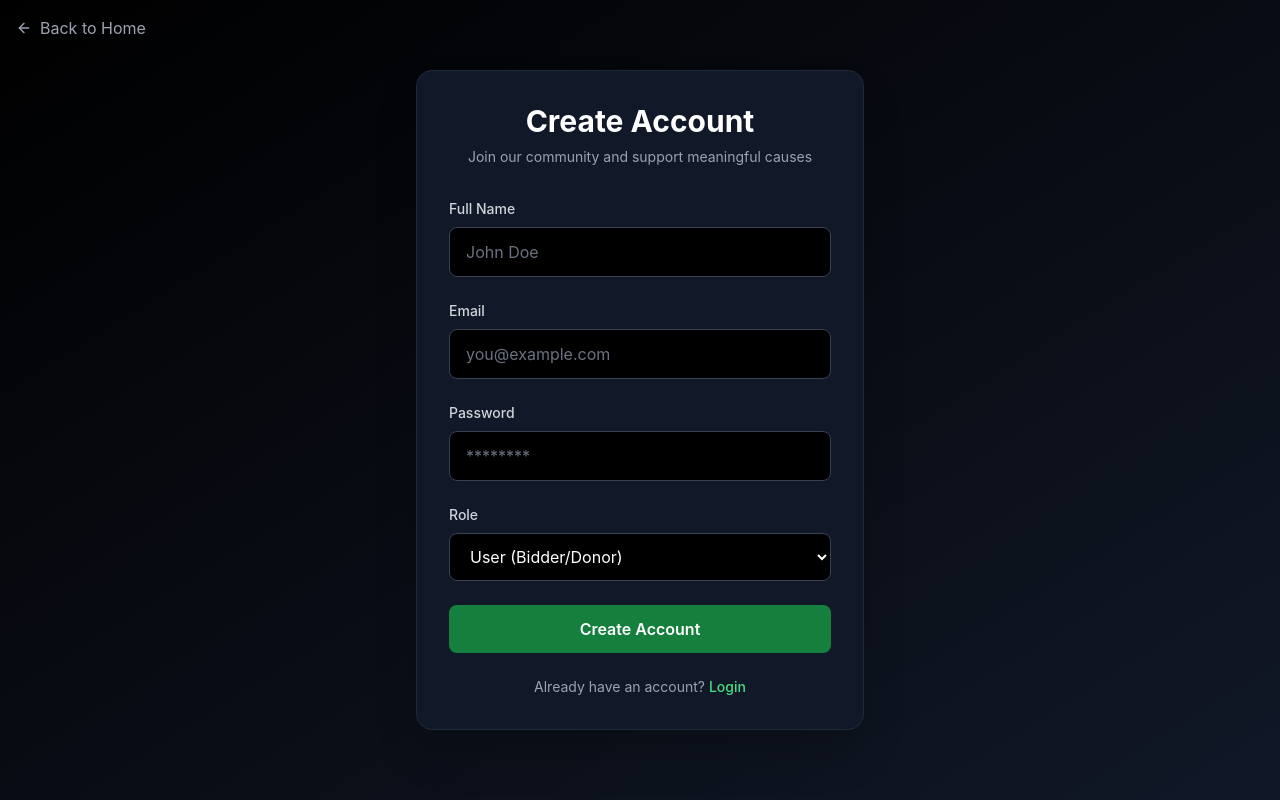
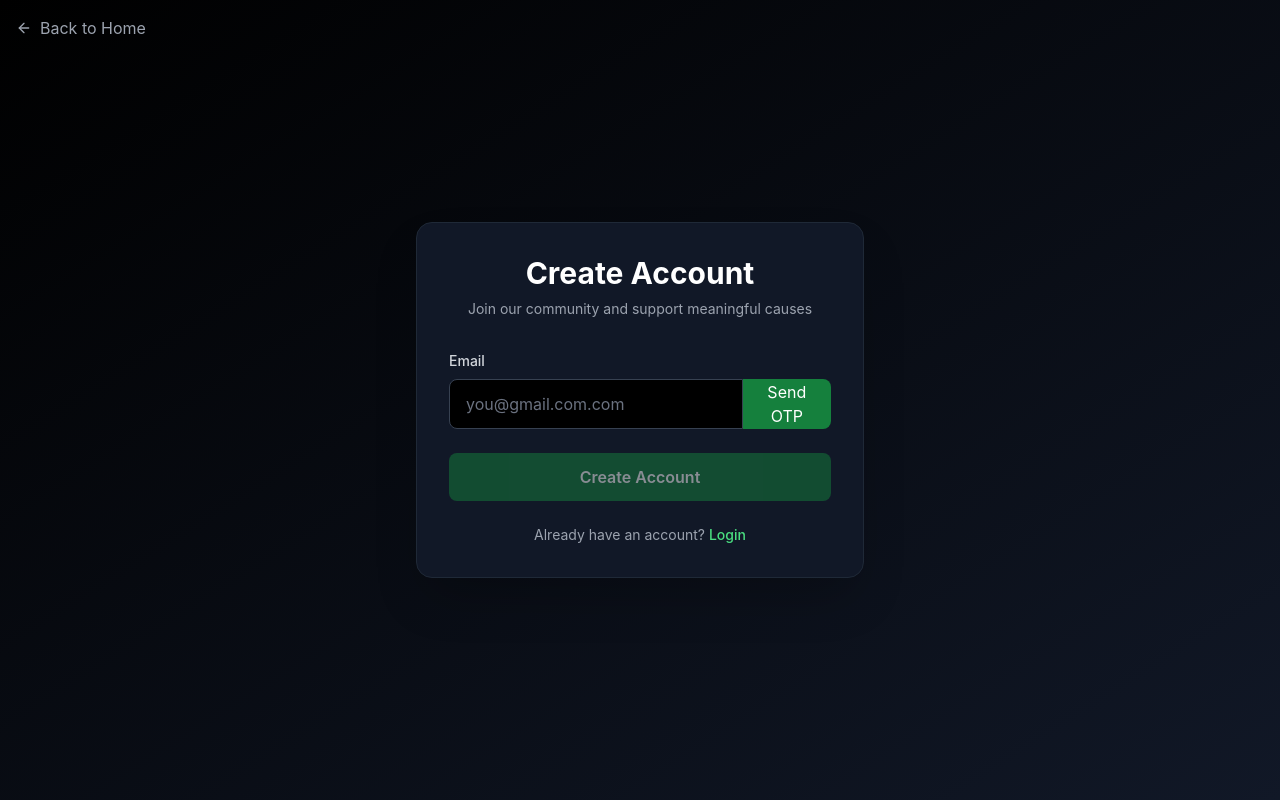
Before and after one commit to rajsingh0202/BidForHope-frontend, a React (Create React App) app: page /register in a window 1280 px wide. Built offline with nearby package versions, Linux system fonts and the light colour scheme.

Commit message:
fix: add new vercel url to CORS list

```diff
--- a/src/pages/Login.jsx
+++ b/src/pages/Login.jsx
@@ -2,16 +2,19 @@ import React, { useState } from 'react';
 import { useDispatch, useSelector } from 'react-redux';
 import { useNavigate, Link } from 'react-router-dom';
 import { loginStart, loginSuccess, loginFailure } from '../redux/slices/authSlice';
-import { login } from '../services/api';
+import { loginSendOtp, loginVerifyOtp } from '../services/api';
 import { toast } from 'react-toastify';
 import { FiArrowLeft } from 'react-icons/fi';
 
 const Login = () => {
+  // All useState INSIDE the component!
   const [formData, setFormData] = useState({
     email: '',
     password: '',
     role: 'user',
   });
+  const [otp, setOtp] = useState('');
+  const [otpSent, setOtpSent] = useState(false);
 
   const dispatch = useDispatch();
   const navigate = useNavigate();
@@ -24,23 +27,40 @@ const Login = () => {
     });
   };
 
-  const handleSubmit = async (e) => {
+  // Step 1: Send OTP after validating credentials
+  const handleSendOtp = async (e) => {
   e.preventDefault();
   dispatch(loginStart());
+  try {
+    await loginSendOtp(formData);
+    dispatch(loginFailure('')); // Reset loading state
+    setOtpSent(true);
+    toast.success('OTP sent to your email!');
+  } catch (error) {
+    const message = error.response?.data?.message || 'Login failed';
+    dispatch(loginFailure(message));
+    toast.error(message);
+  }
+};
 
-    try {
-      const { data } = await login(formData);
-      if (data.user.role !== formData.role) {
-        dispatch(loginFailure('Invalid role selected'));
-        toast.error(`This account is registered as ${data.user.role}, not ${formData.role}`);
+  // Step 2: Verify OTP and complete login
+  const handleVerifyOtp = async (e) => {
+    e.preventDefault();
+    if (!otp || otp.length < 6) {
+      toast.error("Please enter a valid 6-digit OTP.");
       return;
     }
-
+    try {
+      const { data } = await loginVerifyOtp({
+        email: formData.email,
+        role: formData.role,
+        otp,
+      });
       dispatch(loginSuccess(data));
       toast.success(`Welcome back, ${data.user.name}! (${data.user.role.toUpperCase()})`);
       navigate('/dashboard');
     } catch (error) {
-      const message = error.response?.data?.message || 'Login failed';
+      const message = error.response?.data?.message || 'OTP verification failed';
       dispatch(loginFailure(message));
       toast.error(message);
     }
@@ -60,7 +80,8 @@ const Login = () => {
           <p className="mt-2 text-sm text-gray-400">Sign in to your charity auction account</p>
         </div>
 
-        <form onSubmit={handleSubmit} className="space-y-6">
+        {!otpSent ? (
+          <form onSubmit={handleSendOtp} className="space-y-6">
             {/* Role Selection */}
             <div>
               <label htmlFor="role" className="block text-sm font-medium text-gray-300 mb-2">
@@ -79,7 +100,6 @@ const Login = () => {
               </select>
               <p className="mt-1 text-xs text-gray-500">Select the role you registered with</p>
             </div>
-
             <div>
               <label htmlFor="email" className="block text-sm font-medium text-gray-300 mb-2">
                 Email Address
@@ -92,11 +112,10 @@ const Login = () => {
                 value={formData.email}
                 onChange={handleChange}
                 className="w-full px-4 py-3 border border-gray-700 rounded-lg focus:ring-2 focus:ring-blue-600 focus:border-blue-600 bg-black text-white placeholder-gray-500 transition"
-              placeholder="you@example.com"
+                placeholder="you@gmail.com"
                 autoComplete="email"
               />
             </div>
-
             <div>
               <label htmlFor="password" className="block text-sm font-medium text-gray-300 mb-2">
                 Password
@@ -113,17 +132,41 @@ const Login = () => {
                 autoComplete="current-password"
               />
             </div>
-
             <button
               type="submit"
               disabled={loading}
               className="w-full bg-blue-700 hover:bg-blue-600 text-white font-semibold py-3 px-4 rounded-lg shadow-lg transition duration-200 transform hover:scale-105 disabled:opacity-50 disabled:cursor-not-allowed"
             >
-            {loading
-              ? 'Signing in...'
-              : `Sign In as ${formData.role === 'user' ? 'User' : formData.role === 'ngo' ? 'NGO' : 'Admin'}`}
+              {loading ? 'Sending OTP...' : 'Sign In & Get OTP'}
             </button>
           </form>
+        ) : (
+          <form onSubmit={handleVerifyOtp} className="space-y-6">
+            <div>
+              <label htmlFor="otp" className="block text-sm font-medium text-gray-300 mb-2">
+                Enter OTP (sent to your email)
+              </label>
+              <input
+                id="otp"
+                name="otp"
+                type="text"
+                maxLength={6}
+                required
+                value={otp}
+                onChange={e => setOtp(e.target.value)}
+                className="w-full px-4 py-3 border border-gray-700 rounded-lg focus:ring-2 focus:ring-green-600 focus:border-green-600 bg-black text-white placeholder-gray-500 transition"
+                placeholder="Enter OTP"
+              />
+            </div>
+            <button
+              type="submit"
+              disabled={loading || !otp || otp.length < 6}
+              className="w-full bg-green-700 hover:bg-green-600 text-white font-semibold py-3 px-4 rounded-lg shadow-lg transition duration-200 transform hover:scale-105 disabled:opacity-50 disabled:cursor-not-allowed"
+            >
+              {loading ? "Verifying..." : "Verify OTP & Login"}
+            </button>
+          </form>
+        )}
 
         <div className="mt-6 text-center">
           <p className="text-sm text-gray-300">
--- a/src/pages/Register.jsx
+++ b/src/pages/Register.jsx
@@ -2,9 +2,10 @@ import React, { useState } from 'react';
 import { useNavigate, Link } from 'react-router-dom';
 import { toast } from 'react-toastify';
 import { FiArrowLeft } from 'react-icons/fi';
-import { register, createNGO } from '../services/api';
+import { register, createNGO, sendOtp, verifyOtp } from '../services/api';
 
 const Register = () => {
+  // Registration form state
   const [formData, setFormData] = useState({
     name: '',
     email: '',
@@ -14,11 +15,17 @@ const Register = () => {
     placeAddress: '',
     workingYears: '',
     domains: [],
-    domainInput: '', // For tag input
+    domainInput: '',
   });
+
+  // OTP states
+  const [otp, setOtp] = useState('');
+  const [otpSent, setOtpSent] = useState(false);
+  const [otpVerified, setOtpVerified] = useState(false);
 
   const navigate = useNavigate();
 
+  // Handle input change for registration data
   const handleChange = (e) => {
     setFormData({
       ...formData,
@@ -48,8 +55,42 @@ const Register = () => {
     });
   };
 
+  const isGmail = (email) =>
+  /^[a-zA-Z0-9._%+-]+@gmail\.com$/.test(email);
+  // Send OTP for email verification
+  const handleSendOtp = async () => {
+    if (!formData.email) return toast.error("Enter your email first");
+    if (!isGmail(formData.email)) {
+    return toast.error("Only valid @gmail.com addresses allowed.");
+  }
+    try {
+      await sendOtp({ email: formData.email });
+      setOtpSent(true);
+      toast.success('OTP sent to your email!');
+    } catch (error) {
+      toast.error(error?.response?.data?.message || 'Failed to send OTP');
+    }
+  };
+
+  // Verify OTP, unlock full registration form
+  const handleVerifyOtp = async () => {
+    try {
+      await verifyOtp({ email: formData.email, otp });
+      setOtpVerified(true);
+      toast.success('OTP verified! You can now create your account.');
+    } catch (error) {
+      toast.error(error?.response?.data?.message || 'Invalid OTP');
+      setOtpVerified(false);
+    }
+  };
+
+  // Submit full registration (allowed only after email verified)
   const handleSubmit = async (e) => {
     e.preventDefault();
+    if (!otpVerified) {
+      toast.error("Please verify your email with OTP before creating account");
+      return;
+    }
     let sendData = { ...formData };
     delete sendData.domainInput;
     if (sendData.role === 'ngo') {
@@ -101,6 +142,63 @@ const Register = () => {
         </div>
 
         <form onSubmit={handleSubmit} className="space-y-6">
+          {/* Email with Send OTP */}
+          <div>
+            <label htmlFor="email" className="block text-sm font-medium text-gray-300 mb-2">
+              Email
+            </label>
+            <div className="flex">
+              <input
+                id="email"
+                name="email"
+                type="email"
+                required
+                value={formData.email}
+                onChange={handleChange}
+                className="w-full px-4 py-3 border border-gray-700 rounded-l-lg bg-black text-white focus:ring-2 focus:ring-green-500 focus:border-transparent placeholder-gray-500"
+                placeholder="you@gmail.com.com"
+                disabled={otpVerified} // Once verified, don't allow change
+              />
+              <button
+                type="button"
+                onClick={handleSendOtp}
+                className="bg-green-700 text-white px-4 rounded-r-lg hover:bg-green-800"
+                disabled={!formData.email || otpSent || otpVerified}
+              >
+                {otpSent ? 'OTP Sent' : 'Send OTP'}
+              </button>
+            </div>
+            {/* OTP input section shows after OTP is sent, until OTP is verified */}
+            {otpSent && !otpVerified && (
+              <div className="mt-4 flex">
+                <input
+                  type="text"
+                  value={otp}
+                  onChange={e => setOtp(e.target.value)}
+                  className="w-full px-4 py-3 border border-gray-700 rounded-l-lg bg-black text-white focus:ring-2 focus:ring-green-500 focus:border-transparent placeholder-gray-500"
+                  placeholder="Enter OTP"
+                  maxLength={6}
+                />
+                <button
+                  type="button"
+                  className="bg-blue-700 text-white px-4 rounded-r-lg hover:bg-blue-800"
+                  onClick={handleVerifyOtp}
+                  disabled={!otp}
+                >
+                  Verify OTP
+                </button>
+              </div>
+            )}
+            {otpVerified && (
+              <div className="mt-2 text-green-400 text-sm">
+                OTP verified ✓
+              </div>
+            )}
+          </div>
+
+          {/* Registration Form - Only show if OTP is verified */}
+          {otpVerified && (
+            <>
               {/* Full Name */}
               <div>
                 <label htmlFor="name" className="block text-sm font-medium text-gray-300 mb-2">
@@ -115,22 +213,6 @@ const Register = () => {
                   onChange={handleChange}
                   className="w-full px-4 py-3 border border-gray-700 rounded-lg bg-black text-white focus:ring-2 focus:ring-green-500 focus:border-transparent placeholder-gray-500"
                   placeholder="John Doe"
-            />
-          </div>
-          {/* Email */}
-          <div>
-            <label htmlFor="email" className="block text-sm font-medium text-gray-300 mb-2">
-              Email
-            </label>
-            <input
-              id="email"
-              name="email"
-              type="email"
-              required
-              value={formData.email}
-              onChange={handleChange}
-              className="w-full px-4 py-3 border border-gray-700 rounded-lg bg-black text-white focus:ring-2 focus:ring-green-500 focus:border-transparent placeholder-gray-500"
-              placeholder="you@example.com"
                 />
               </div>
               {/* Password */}
@@ -255,10 +337,13 @@ const Register = () => {
                   </div>
                 </>
               )}
-
+            </>
+          )}
+          {/* Only enabled if OTP is verified */}
           <button
             type="submit"
-            className="w-full bg-green-700 hover:bg-green-800 text-white font-semibold py-3 px-4 rounded-lg transition duration-200 transform hover:scale-105"
+            className={`w-full bg-green-700 hover:bg-green-800 text-white font-semibold py-3 px-4 rounded-lg transition duration-200 transform hover:scale-105 ${!otpVerified ? 'opacity-50 cursor-not-allowed' : ''}`}
+            disabled={!otpVerified}
           >
             Create Account
           </button>
--- a/src/redux/slices/authSlice.js
+++ b/src/redux/slices/authSlice.js
@@ -34,6 +34,10 @@ const authSlice = createSlice({
       state.loading = false;
       state.error = action.payload;
     },
+    loginReset: (state) => {
+      state.loading = false;
+      state.error = null;
+    },
     logout: (state) => {
       state.user = null;
       state.token = null;
@@ -44,5 +48,5 @@ const authSlice = createSlice({
   },
 });
 
-export const { loginStart, loginSuccess, loginFailure, logout } = authSlice.actions;
+export const { loginStart, loginSuccess, loginFailure, loginReset, logout } = authSlice.actions;
 export default authSlice.reducer;
```
Also changed, not shown: src/services/api.js (+23 -24 lines). Lines whose indentation alone changed are shown as unchanged.
